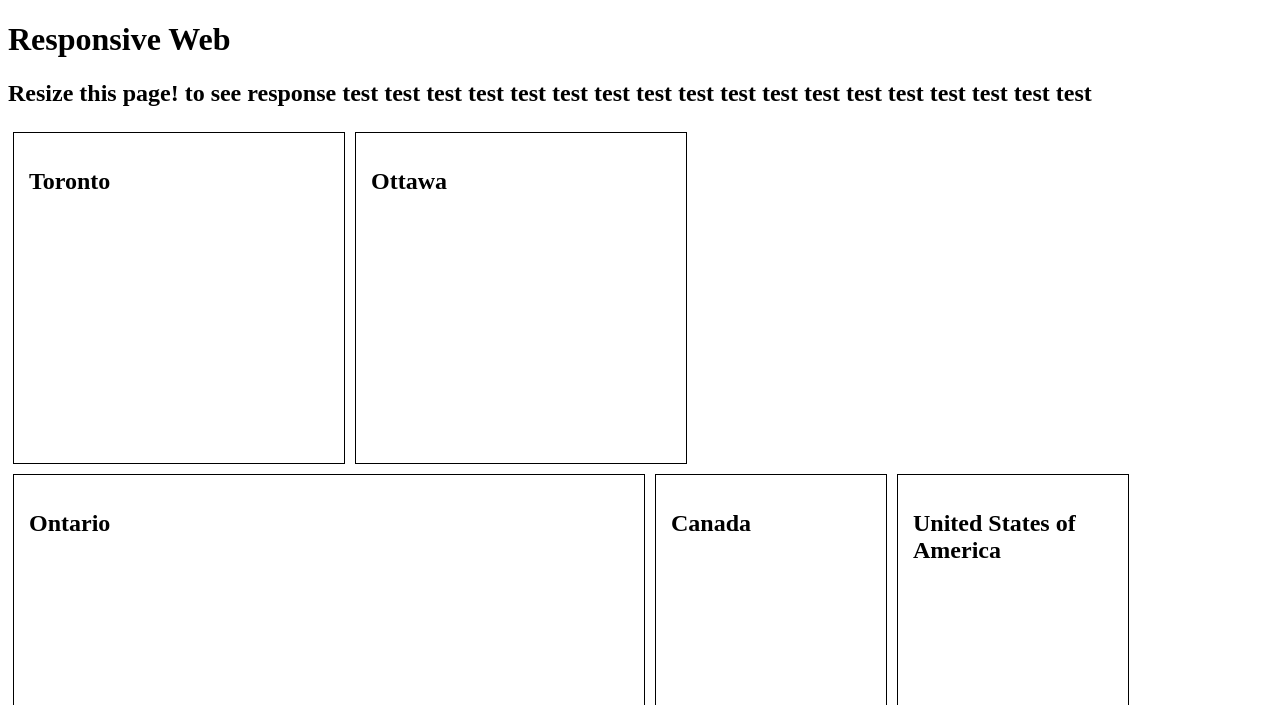
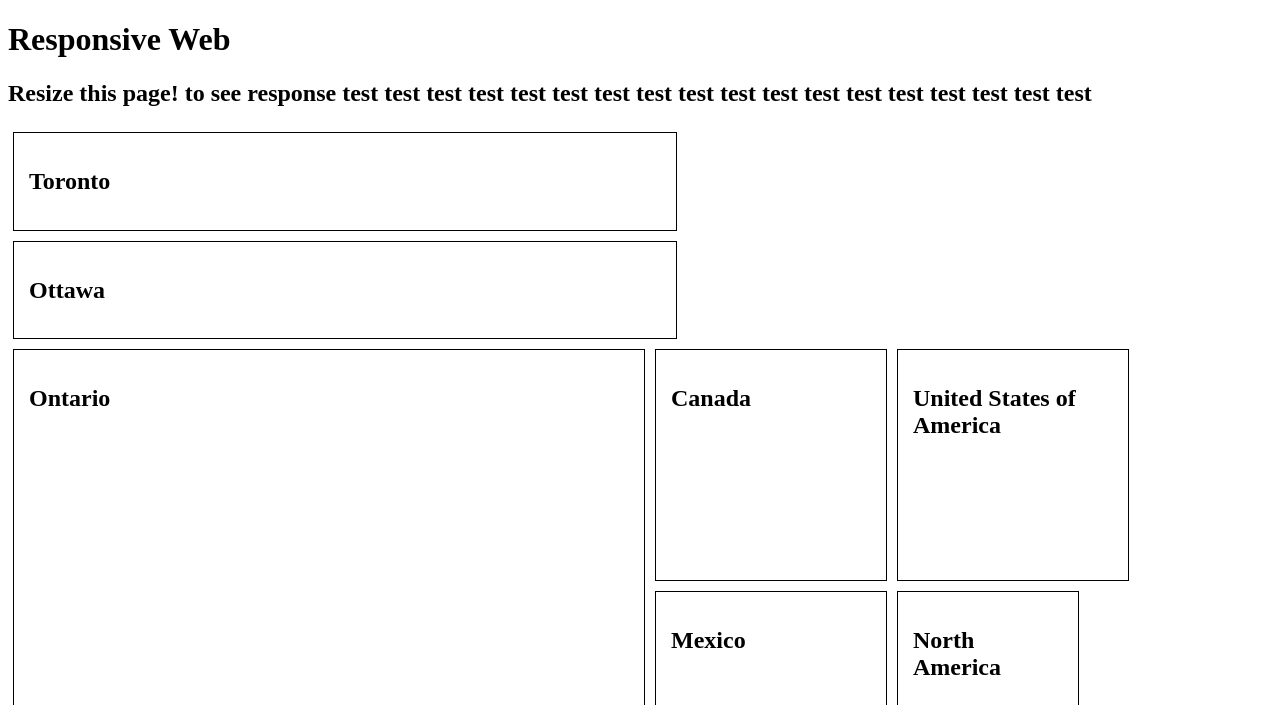
Before and after one commit to stephenryerson/stephenryerson.github.io, a PHP site: page /test.html in a window 1280 px wide. Shown: the top 705 px of the page. Run offline with PHP 8.4, Linux system fonts and the light colour scheme.

Commit message:
Update filename.css

```diff
--- a/filename.css
+++ b/filename.css
@@ -2,8 +2,8 @@
 float: left;
 margin: 5px;
 padding: 15px;
-width: 300px;
-height: 300px;
+width: 50%;
+height: 50%;
 border: 1px solid black;
 }
 
```
